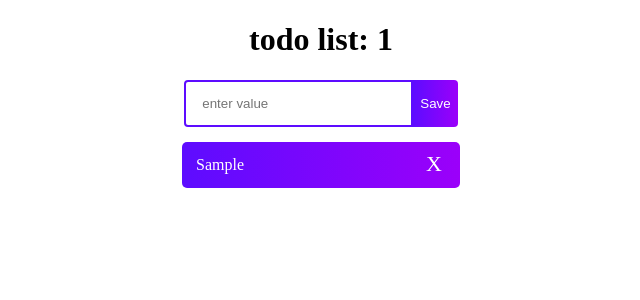
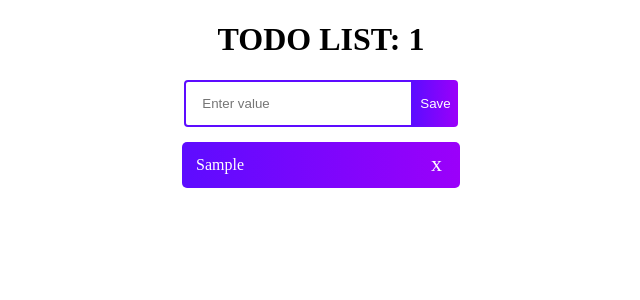
Before and after one commit to kittensgit/my-todo, a React (Create React App) app: page / in a window 1280 px wide. Both pictures are taken after typing "Sample" into the empty fields and a click on the button "Save". Shown: the top 300 px of the page, without its empty margins (319-959 px from the left). Built offline with nearby package versions, Linux system fonts and the light colour scheme.

Commit message:
new change

```diff
--- a/src/App.js
+++ b/src/App.js
@@ -1,8 +1,10 @@
-import { useState } from 'react'
-import Todo from './Todo'
-import TodoForm from './TodoForm'
+import { useState } from "react";
+import TodoForm from "./components/TodoForm";
+import Todo from "./components/Todo";
+
 
 function App() {
+
   const [todos, setTodos] = useState([])
 
   const addTask = (userInput) => {
@@ -20,10 +22,10 @@ function App() {
     setTodos([...todos.filter((todo) => todo.id !== id)])
   }
 
-  const handleToggle = (id) => {
+  const toggleTask = (id) => {
     setTodos([
       ...todos.map((todo) =>
-        todo.id === id ? { ...todo, complete: !todo.complete } : { ...todo }
+        todo.id === id ? {...todo, complete: !todo.complete } : {...todo}
       )
     ])
   }
@@ -31,21 +33,19 @@ function App() {
   return (
     <div className="App">
       <header>
-        <h1>todo list: {todos.length}</h1>
+        <h1>TODO LIST: {todos.length}</h1>
       </header>
       <TodoForm addTask={addTask} />
       {todos.map((todo) => {
-        return (
-          <Todo
-            todo={todo}
-            key={todo.id}
-            toggleTask={handleToggle}
-            removeTask={removeTask}
-          />
-        )
+        return <Todo
+          todo={todo}
+          key={todo.id}
+          toggleTask={toggleTask}
+          removeTask={removeTask}
+        />
       })}
     </div>
-  );
+  )
 }
 
 export default App;
--- a/src/Todo.js
+++ /dev/null
@@ -1,13 +0,0 @@
-import React from 'react'
-
-export default function Todo({ todo, removeTask, toggleTask }) {
-  return (
-    <div key={todo.id} className='item-todo'>
-      <div className={todo.complete ? 'item-text strike' : 'item-text'}
-        onClick={() => toggleTask(todo.id)}>
-        {todo.task}
-      </div>
-      <div className='item-delete' onClick={() => removeTask(todo.id)}>X</div>
-    </div>
-  )
-}
--- a/src/TodoForm.js
+++ /dev/null
@@ -1,28 +0,0 @@
-import React, { useState } from 'react'
-
-export default function TodoForm({addTask}) {
-    const [userInput, setUserInput] = useState('')
-
-    const handleChange = (e) => {
-        setUserInput(e.currentTarget.value)
-    }
-
-    const handleSubmit = (e) => {
-        e.preventDefault()
-        addTask(userInput)
-        setUserInput('')
-    }
-
-    return(
-        <div>
-            <form onSubmit={handleSubmit}>
-                <input
-                value={userInput}
-                type='text'
-                onChange={handleChange}
-                placeholder='enter value'/>
-                <button>save</button>
-            </form>
-        </div>
-    )
-}
--- /dev/null
+++ b/src/components/Todo.js
@@ -0,0 +1,17 @@
+import React from "react";
+
+const Todo = ({ todo, toggleTask, removeTask }) => {
+    return (
+        <div key={todo.id} className="item-todo">
+            <div className={todo.complete ? "item-text strike" : "item-text"}
+                onClick={() => toggleTask(todo.id)}>
+                {todo.task}
+            </div>
+            <div className="item-delete" onClick={() => removeTask(todo.id)}>
+                x
+            </div>
+        </div>
+    )
+}
+
+export default Todo;
--- /dev/null
+++ b/src/components/TodoForm.js
@@ -0,0 +1,30 @@
+import React, { useState } from "react";
+
+const TodoForm = ({addTask}) => {
+
+    const [userInput, setUserInput] = useState('')
+
+    const handleSubmit = (e) => {
+        e.preventDefault()
+        addTask(userInput)
+        setUserInput('')
+    }
+
+    const handleChange = (e) => {
+        setUserInput(e.currentTarget.value)
+    }
+
+    return (
+        <form onSubmit={handleSubmit}>
+            <input
+            type="text"
+            value={userInput}
+            onChange={handleChange}
+            placeholder="Enter value"
+            />
+            <button>save</button>
+        </form>
+    )
+}
+
+export default TodoForm;
```
